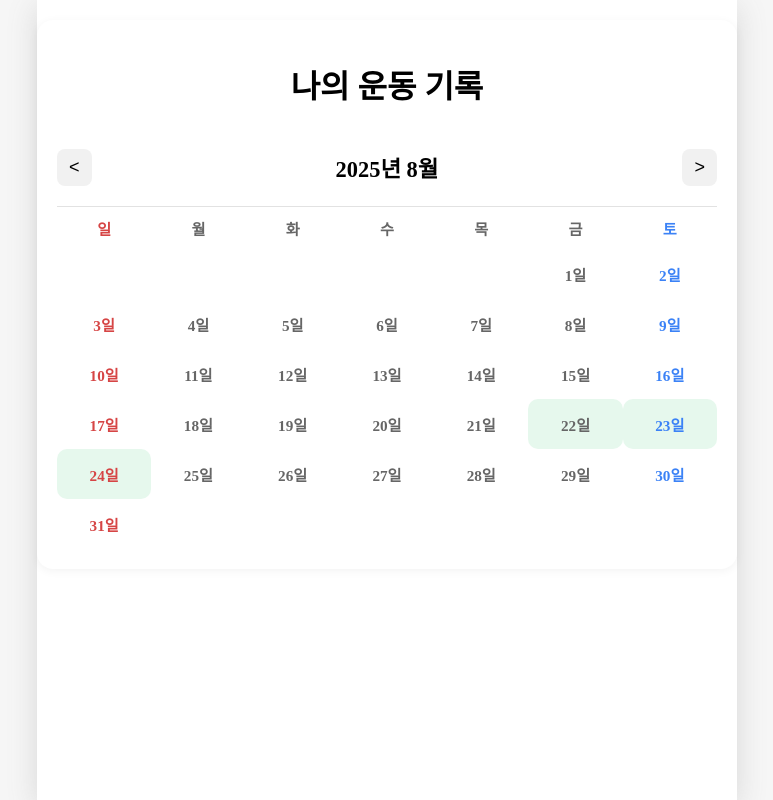
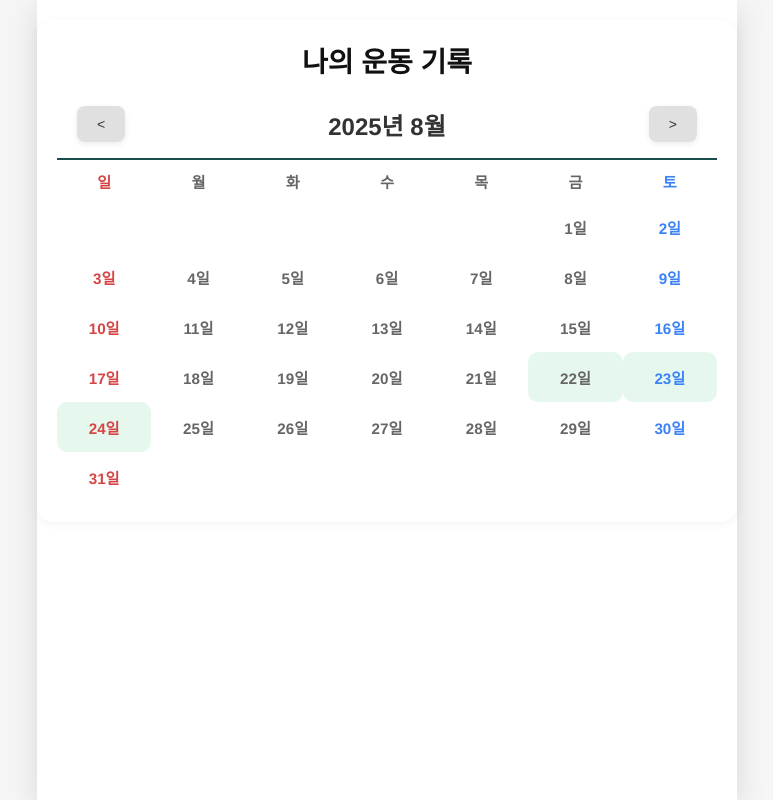
Before and after one commit to kingjaesung/react-fitness-project, a React (Create React App) app in the folder fitness/: page / in a window 1280 px wide. Shown: the whole page, without its empty margins (253-1026 px from the left). Built offline with nearby package versions, Linux system fonts and the light colour scheme.

Commit message:
버튼과 헤더 CSS 수정

```diff
--- a/fitness/src/App.css
+++ b/fitness/src/App.css
@@ -1,7 +1,7 @@
-.App {
+* {
   font-family: 'Noto Sans KR', 'Helvetica Neue', Arial, sans-serif;
-  background: #f9f9f9;
   color: #111;
   margin: 0;
   padding: 0;
+  user-select: none;
 }
--- a/fitness/src/component/Button.css
+++ b/fitness/src/component/Button.css
@@ -1,43 +1,38 @@
 .Button {
     cursor: pointer;
     border: none;
-    border-radius: 5px;
+    border-radius: 8px;
     padding: 10px 20px;
-    font-size: 18px;
+    font-size: 14px;
     font-weight: 500;
     white-space: nowrap;
+    transition: background-color 0.2s ease, box-shadow 0.2s ease;
+    box-shadow: 0 2px 6px rgba(0, 0, 0, 0.08);
 }
 
 .Button_default{
-    background-color: #f1f1f1;
-    color: black;
-    border: none;
-    padding: 8px 12px;
-    border-radius: 8px;
-    cursor: pointer;
-    transition: background 0.2s;
+    background-color: #e0e0e0;
+    color: #333;
+}
+
+.Button_default:hover {
+    background-color: #d5d5d5;
 }
 
 .Button_positive{
-background-color: #f1f1f1;
-    color: black;
-    border: none;
-    padding: 8px 12px;
-    border-radius: 8px;
-    cursor: pointer;
-    transition: background 0.2s;
+    background-color: #4caf50;
+    color: white;
+}
+
+.Button_positive:hover {
+    background-color: #43a047;
 }
 
 .Button_negative{
-background-color: #f1f1f1;
-    color: black;
-    border: none;
-    padding: 8px 12px;
-    border-radius: 8px;
-    cursor: pointer;
-    transition: background 0.2s;
+    background-color: #f44336;
+    color: white;
 }
 
-.Button_default:hover {
-    background: #e2e2e2;
+.Button_negative:hover {
+    background-color: #e53935;
 }
--- a/fitness/src/component/Detail.css
+++ b/fitness/src/component/Detail.css
@@ -51,13 +51,13 @@ label {
 .Butten_div {
   display: flex;
   justify-content: center;
-  gap: 150px;
+  gap: 200px;
   margin-top: 20px;
 }
 
 .Butten_div button {
   padding: 10px 20px;
-  font-size: 18px;
+  font-size: 14px;
 }
 
 /* .Detail_div {
--- a/fitness/src/component/Fitness.css
+++ b/fitness/src/component/Fitness.css
@@ -4,15 +4,28 @@
   user-select: none;      /* 드래그 방지 */
 }
 
-.include{
-    background-color: #64c964;
-    color: white;
+td.include:hover {
+  background: #2a9d4b;
 }
 
-td.sunday label {
+td.include:hover label {
+  color: #fff;
+  cursor: pointer;
+}
+
+td.non:hover label {
+  color: #333;
+  cursor: pointer;
+}
+
+td.sunday label, td.sunday:hover label {
   color: #d64545;
 }
 
-td.saturday label {
+td.saturday label, td.saturday:hover label {
   color: #3b82f6;
 }
+
+td.include.sunday:hover label {
+  color: #fff;
+}
--- a/fitness/src/component/FitnessList.js
+++ b/fitness/src/component/FitnessList.js
@@ -58,9 +58,11 @@ const FitnessList = ({year, month, value}) => {
                 <td
                   key={`day-${day}`}
                   onClick={() => onClick(item ? item.no : null)}
-                  className={`${item ? "include" : ""} ${extraClass}`}
+                  className={`${item ? "include" : "non"} ${extraClass}`}
                 >
-                  <label>{day}일</label>
+                  <label >
+                    {day}일
+                  </label>
                 </td>
               )
           })}
--- a/fitness/src/component/Header.css
+++ b/fitness/src/component/Header.css
@@ -1,21 +1,23 @@
 .Header {
-    padding-top: 20px;
-    padding-bottom: 20px;
+    padding: 16px 20px;
     display: flex;
     align-items: center;
-    border-bottom: 1px solid #e2e2e2;
+    border-bottom: 2px solid #1b4d4d;
+    font-family: 'Pretendard', sans-serif;
 }
 
 .Header > div {
     display: flex;
+    align-items: center;
 }
 
 .Header .header_title {
     width: 50%;
-    font-size: 1.4rem;
-    font-weight: 600;
+    font-size: 1.5rem;
+    font-weight: 700;
     justify-content: center;
-    margin: 0;
+    display: flex;
+    color: #333;
 }
 
 .Header .header_left{
--- a/fitness/src/page/Exercise.js
+++ b/fitness/src/page/Exercise.js
@@ -25,7 +25,7 @@ const Exercise = () => {
   return(
     <div>
         <Header
-            left={<Button text="뒤로가기" onClick={goback}/>}
+            left={<Button text="<뒤로가기" onClick={goback}/>}
             title={target.title}
         />
         <Detail
--- a/fitness/src/page/Home.css
+++ b/fitness/src/page/Home.css
@@ -1,5 +1,9 @@
-h1 {
+h2 {
+    font-size: 28px;
+    font-weight: 800;
     text-align: center;
+    margin-bottom: 10px;
+    color: #111;
 }
 
 .calendar {
@@ -42,17 +46,8 @@ th:last-child, td:last-child {
 
 td.include {
     background: #e6f8ed;
-    color: #2a9d4b;
-    font-weight: 600;
 }
 
-td:hover {
+td.non:hover {
     background: #f2f2f2;
-    color: #333;
 }
-
-td.include:hover {
-    background: #2a9d4b;
-    color: #fff;
-    transition: all 0.2s ease-in-out;
-}
--- a/fitness/src/page/Home.js
+++ b/fitness/src/page/Home.js
@@ -61,7 +61,7 @@ const Home = () => {
 
     return (
         <div className="calendar">
-            <h1>나의 운동 기록</h1>
+            <h2>나의 운동 기록</h2>
             <Header
                 title={title}
                 left={<Button text="<" onClick={decreaseMonth}/>}
```
